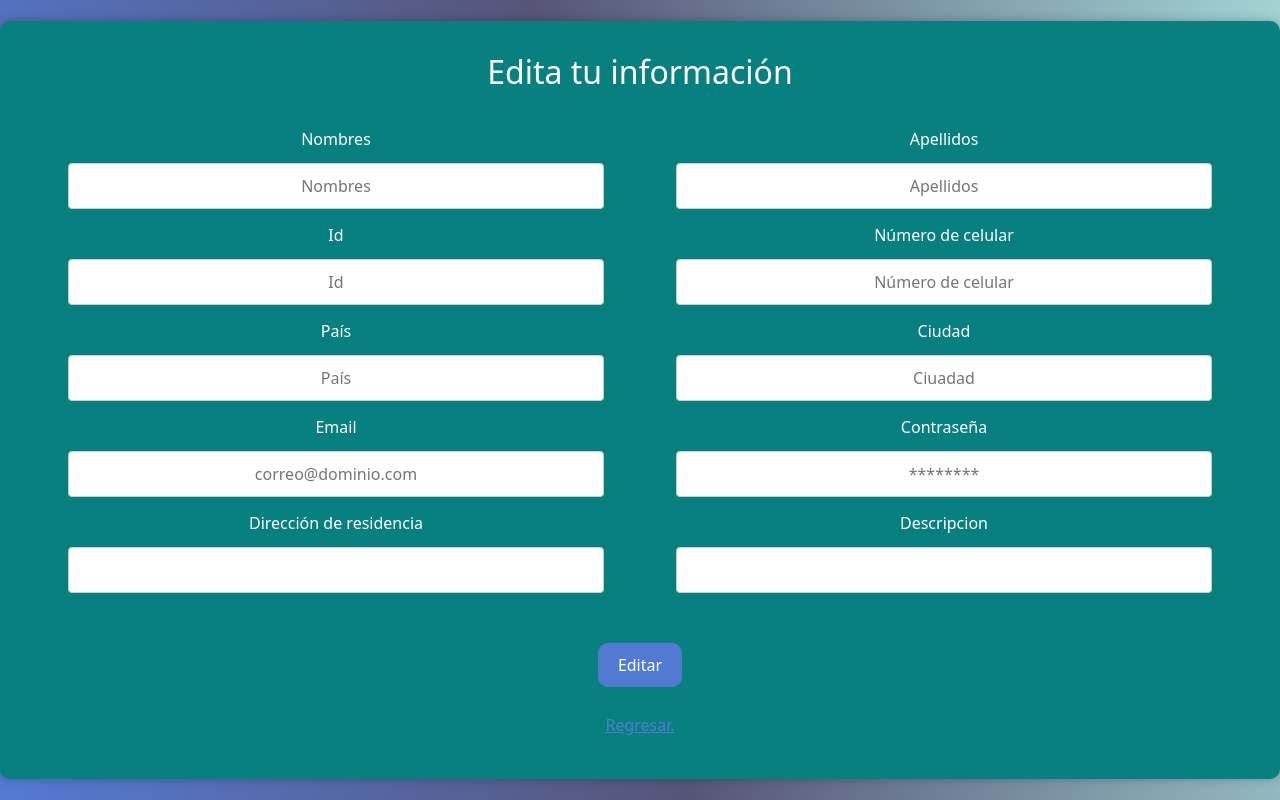
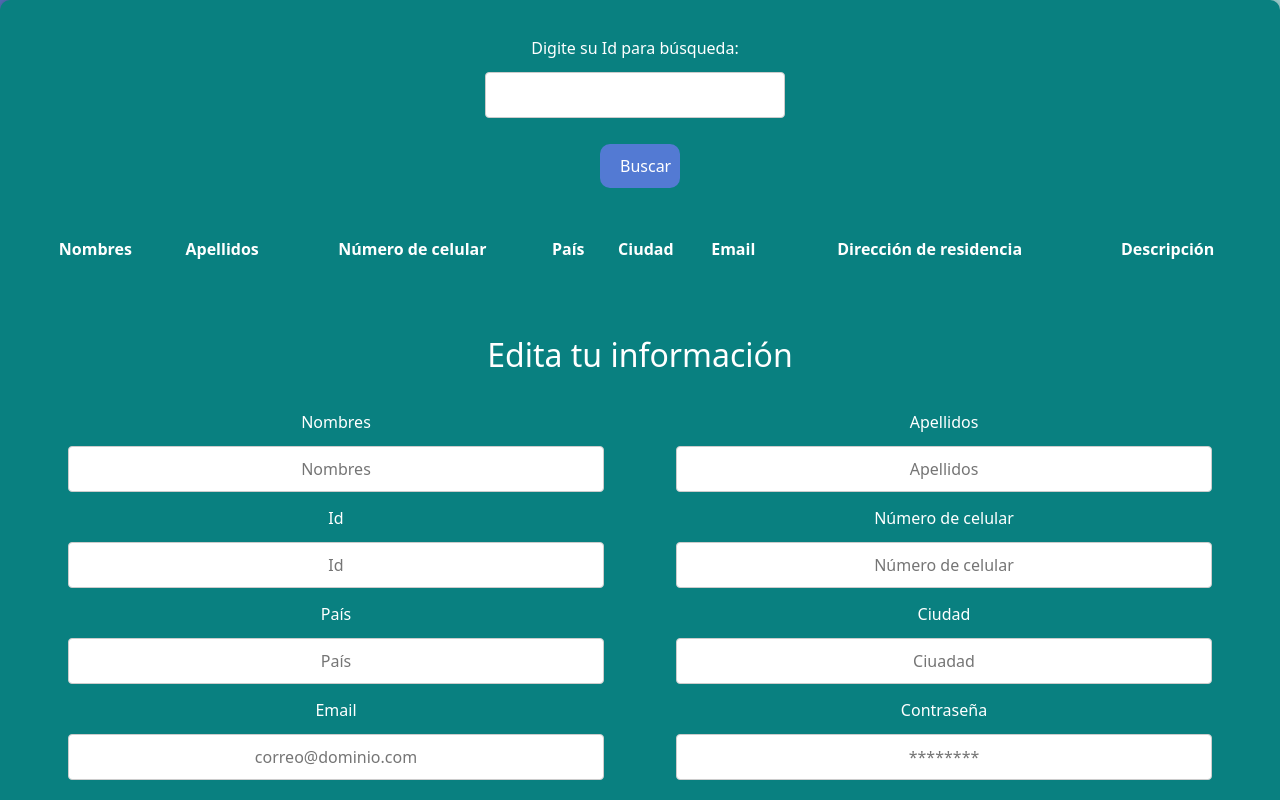
Before and after one commit to AndresGB1/workLinker-Front, a React (Create React App) app: page / in a window 1280 px wide. Both pictures are taken after a click on the button "Edita tu perfil.". Shown: the top 800 px of the page. Built offline with nearby package versions, Linux system fonts and the light colour scheme.

Commit message:
Visualizar info para editar

```diff
--- a/src/pages/Edit/Edit.jsx
+++ b/src/pages/Edit/Edit.jsx
@@ -20,6 +20,39 @@ export const Edit = (props) => {
 
     return (
     <div className="auth-form-container">
+        <div style={{ display: 'flex', flexDirection: 'column', alignItems: 'center' }}>
+            <label htmlFor="searchId" style={{ marginRight: '10px' }}>Digite su Id para búsqueda: </label>
+            <input type="text" id="searchId" name="searchId" style={{ width: '300px', marginRight: '10px' }} />
+            <button style={{ width: '80px' }}>Buscar</button>
+        </div>
+        <br /><br />
+        <table>
+      <thead>
+        <tr>
+          <th>Nombres</th>
+          <th>Apellidos</th>
+          <th>Número de celular</th>
+          <th>País</th>
+          <th>Ciudad</th>
+          <th>Email</th>
+          <th>Dirección de residencia</th>
+          <th>Descripción</th>
+        </tr>
+      </thead>
+      <tbody>
+        <tr>
+          <td>{name}</td>
+          <td>{apellidos}</td>
+          <td>{phone}</td>
+          <td>{country}</td>
+          <td>{city}</td>
+          <td>{email}</td>
+          <td>{address}</td>
+          <td>{description}</td>
+        </tr>
+      </tbody>
+    </table>
+        <br /><br /><br />
     <form className="register-form" onSubmit={handleSubmit}>
     <h2>Edita tu información</h2>
         <div style={{ display: 'flex', flexWrap: 'wrap' }}>
@@ -69,13 +102,13 @@ export const Edit = (props) => {
                 <input value={address} onChange={(e) => setAddress(e.target.value)}type="address" placeholder="" id="address" name="address" />
             </div>
             <div style={{ width: '50%', display: 'inline-block' }}>
-                <label htmlFor="description">Descripcion</label>
+                <label htmlFor="description">Description</label>
                 <br></br>
                 <input value={description} onChange={(e) => setPass(e.target.value)} type="description" placeholder="" id="description" name="description" />
             </div>
         </div>
         <br></br>
-        <button type="submit">Editar</button>
+        <button type="submit">Edit</button>
     </form>
     <button className="link-btn" onClick={() => props.onFormSwitch('login')}>Regresar.</button>
 </div>
```
